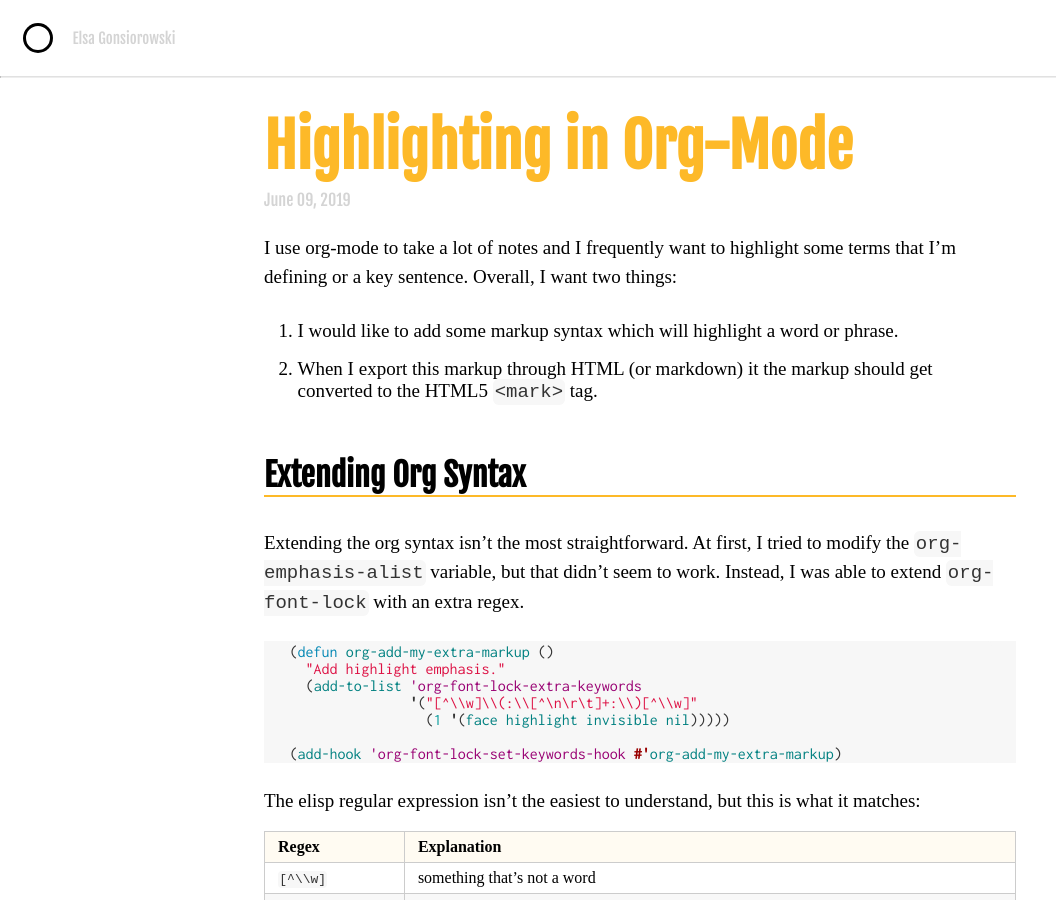
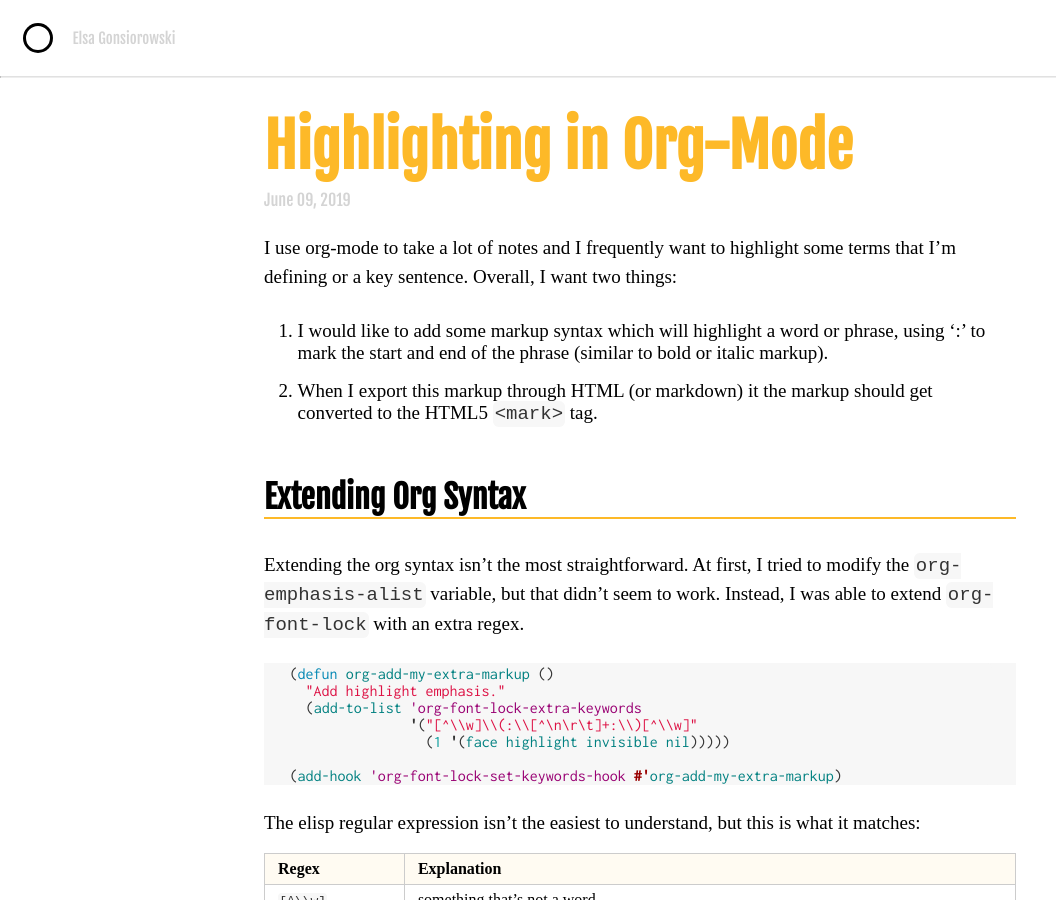
Before and after one commit to gonsie/gonsie.github.io, a Jekyll site: the page built from _posts/2019-06-09-org-highlight.md, in a window 1280 px wide and 900 px high. Shown: the whole window, without its empty margins (0-1056 px from the left). Built offline with Jekyll 4.4.1, drawn with Linux system fonts in a browser that asks for light colours; some web fonts are replaced.

Commit message:
Update 2019-06-09-org-highlight.md

```diff
--- a/_posts/2019-06-09-org-highlight.md
+++ b/_posts/2019-06-09-org-highlight.md
@@ -7,7 +7,7 @@ tags:
 I use org-mode to take a lot of notes and I frequently want to highlight some terms that I'm defining or a key sentence.
 Overall, I want two things:
 
-1.  I would like to add some markup syntax which will highlight a word or phrase.
+1.  I would like to add some markup syntax which will highlight a word or phrase, using ':' to mark the start and end of the phrase (similar to bold or italic markup).
 2.  When I export this markup through HTML (or markdown) it the markup should get converted to the HTML5 `<mark>` tag.
 
 
```
